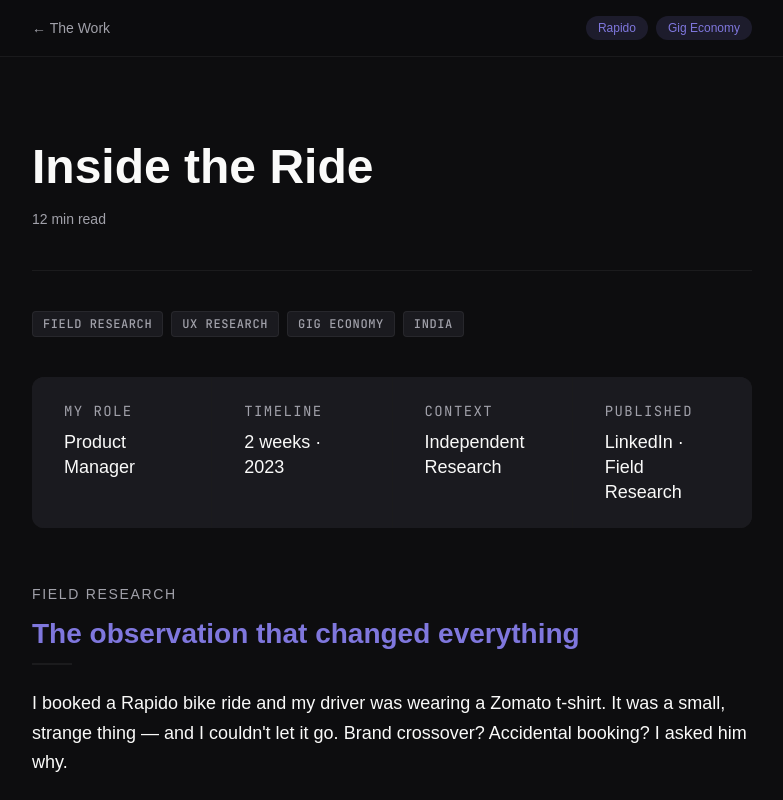
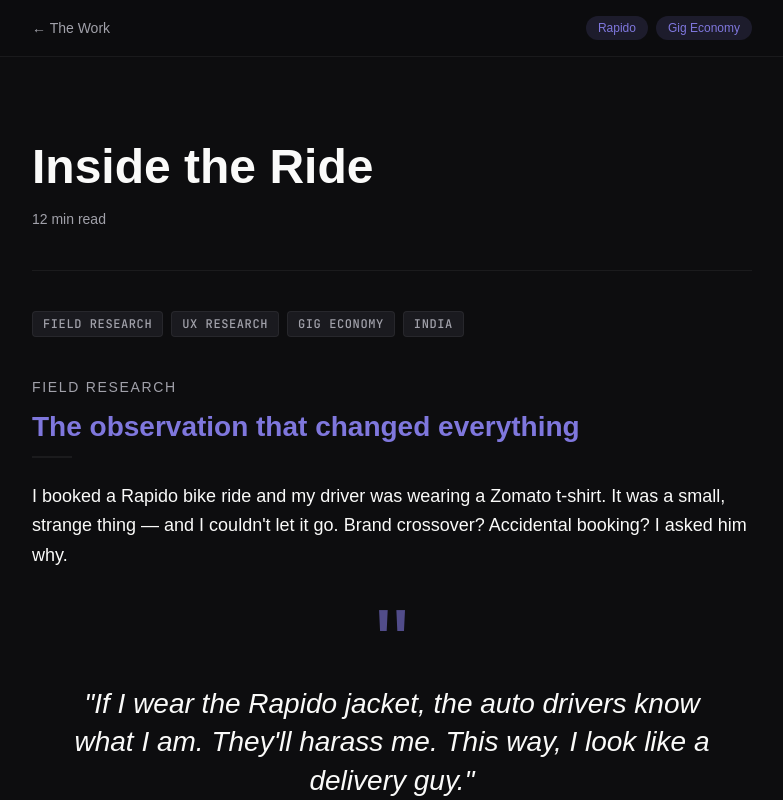
Before and after one commit to jaan-creates/portfolio-website, a React (Vite) app: page /case-studies/rapido in a window 1280 px wide. Shown: the top 800 px of the page, without its empty margins (248-1031 px from the left). Built offline with nearby package versions, Linux system fonts and the light colour scheme; a web font is replaced by a local one.

Commit message:
Remove meta row from Rapido case study
Removed CaseStudyMeta component showing role, timeline, context, and published info.
Cleaner flow: tags lead directly to narrative content without meta overhead.

Co-Authored-By: Claude Haiku 4.5 <noreply@anthropic.com>

```diff
--- a/src/pages/RapidoCaseStudy.tsx
+++ b/src/pages/RapidoCaseStudy.tsx
@@ -29,16 +29,6 @@ export default function RapidoCaseStudy() {
           </span>
         ))}
       </div>
-
-      {/* Meta row */}
-      <CaseStudyMeta
-        cells={[
-          { label: 'My Role', value: 'Product Manager' },
-          { label: 'Timeline', value: '2 weeks · 2023' },
-          { label: 'Context', value: 'Independent Research' },
-          { label: 'Published', value: 'LinkedIn · Field Research' },
-        ]}
-      />
 
       {/* THE HOOK */}
       <CaseStudySection eyebrow="FIELD RESEARCH" heading="The observation that changed everything">
```
